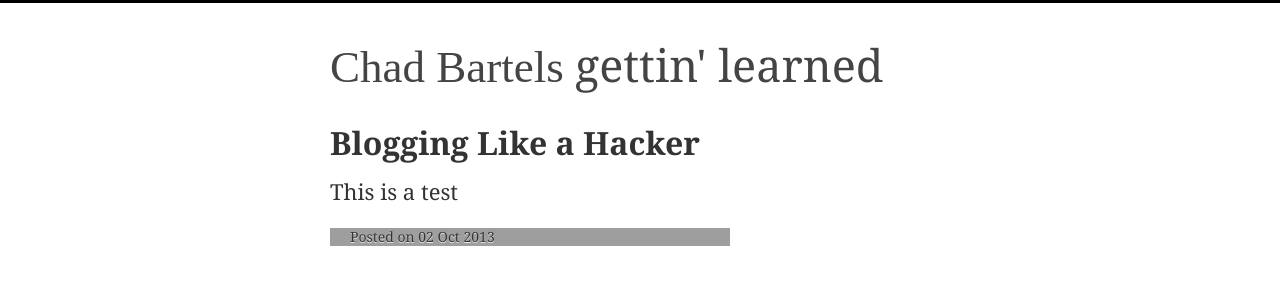
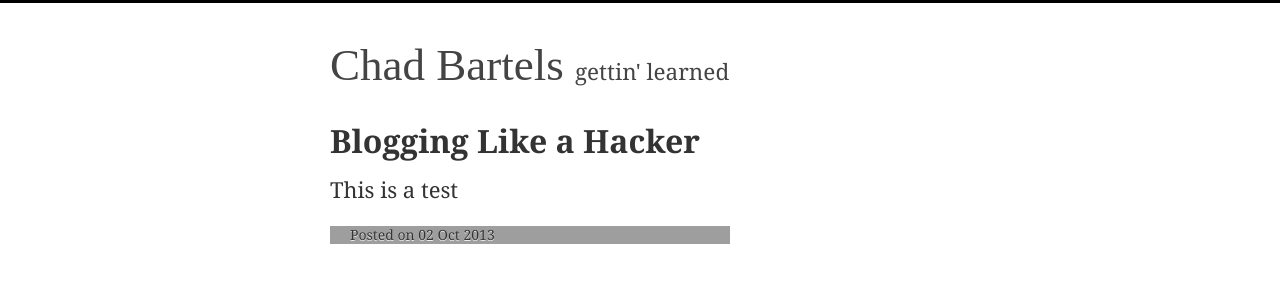
Before and after one commit to chaddy81/chaddy81.github.io, a Jekyll site: the page built from index.html, in a window 1280 px wide. Shown: the top 300 px of the page. Built offline with Jekyll 4.4.1, drawn with Linux system fonts in a browser that asks for light colours; some web fonts are replaced; grey boxes are pictures that could not be loaded.

Commit message:
updating styling

```diff
--- a/stylesheets/stylesheet.css
+++ b/stylesheets/stylesheet.css
@@ -79,7 +79,7 @@ header h1 {
 
 header h1 span {
   font-family: 'Georgia', georgia, 'Times New Roman', serif;
-  font-size: 1em;
+  font-size: .5em;
   font-weight: 400;
 }
 
```
